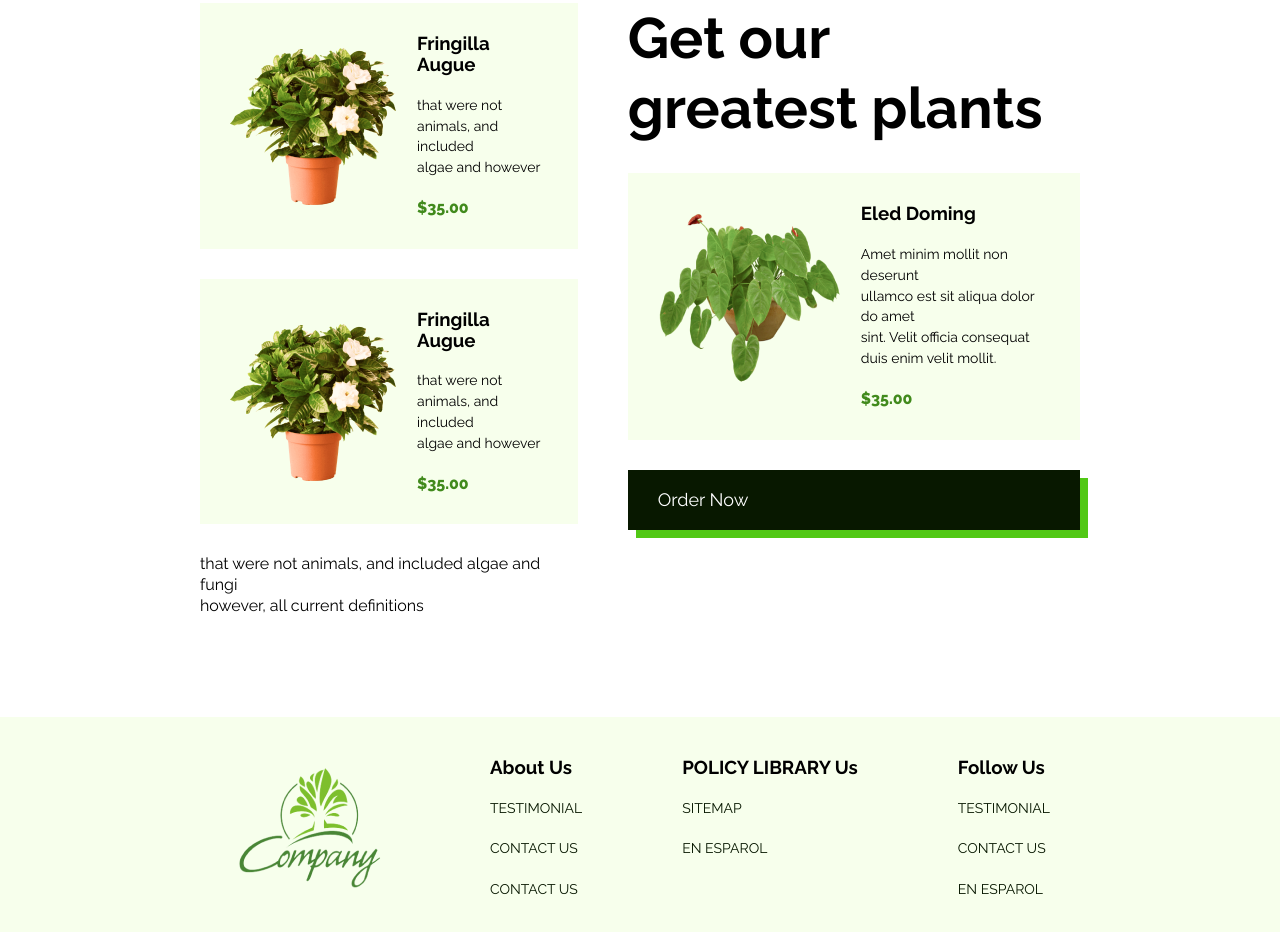
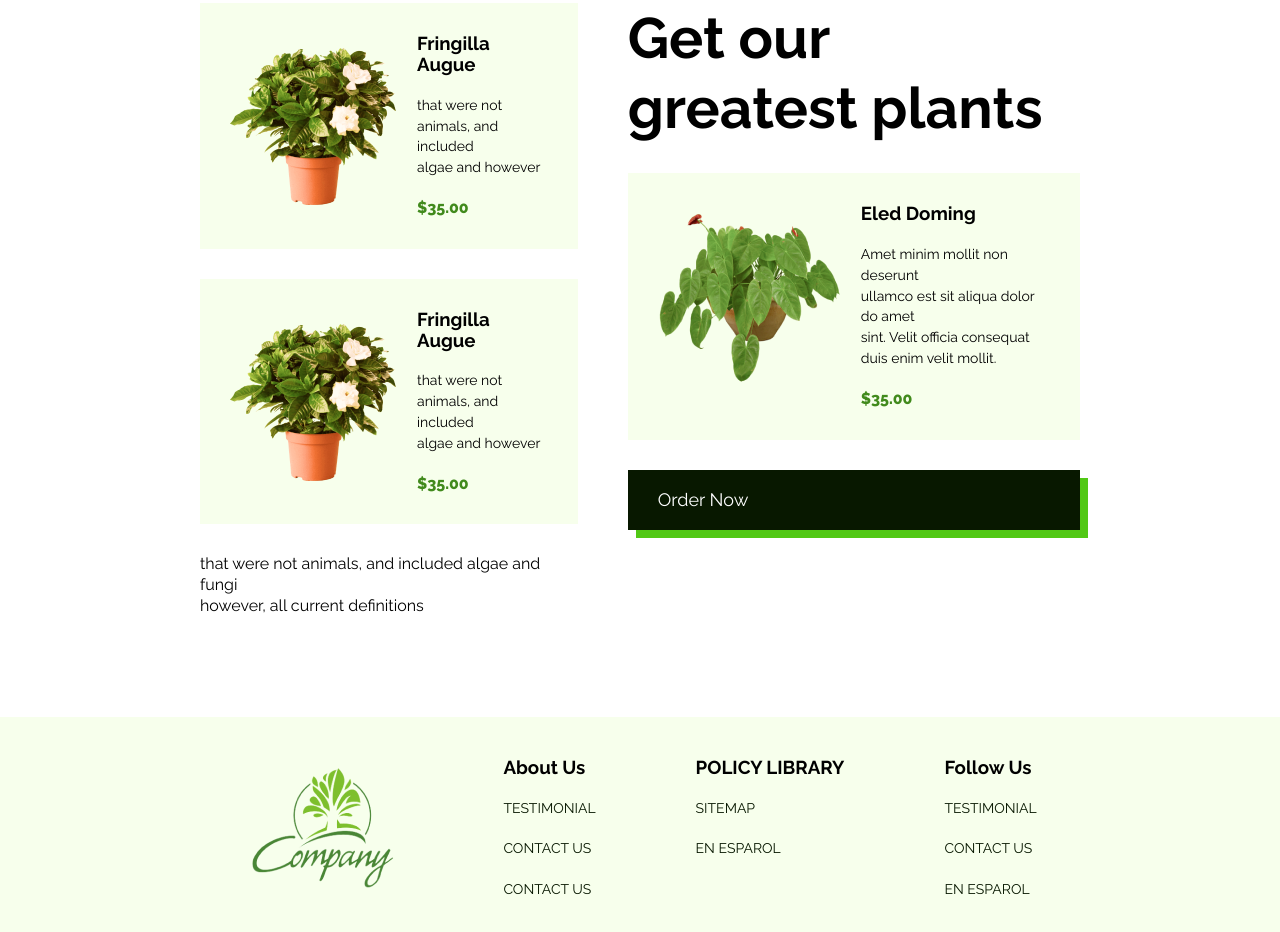
Before and after one commit to WIUT00011173/Plant-Project, a plain HTML site: page index.html in a window 1280 px wide. Shown: the part 2948-3880 px from the top of the page. Drawn offline with Linux system fonts and the light colour scheme.

Commit message:
finished.

```diff
--- a/index.html
+++ b/index.html
@@ -207,7 +207,7 @@
             <a href="#">CONTACT US</a>
         </div>
         <div class="policy">
-            <h3>POLICY LIBRARY Us</h3>
+            <h3>POLICY LIBRARY</h3>
             <a href="#">SITEMAP</a>
             <a href="#">EN ESPAROL</a>
         </div>
```
